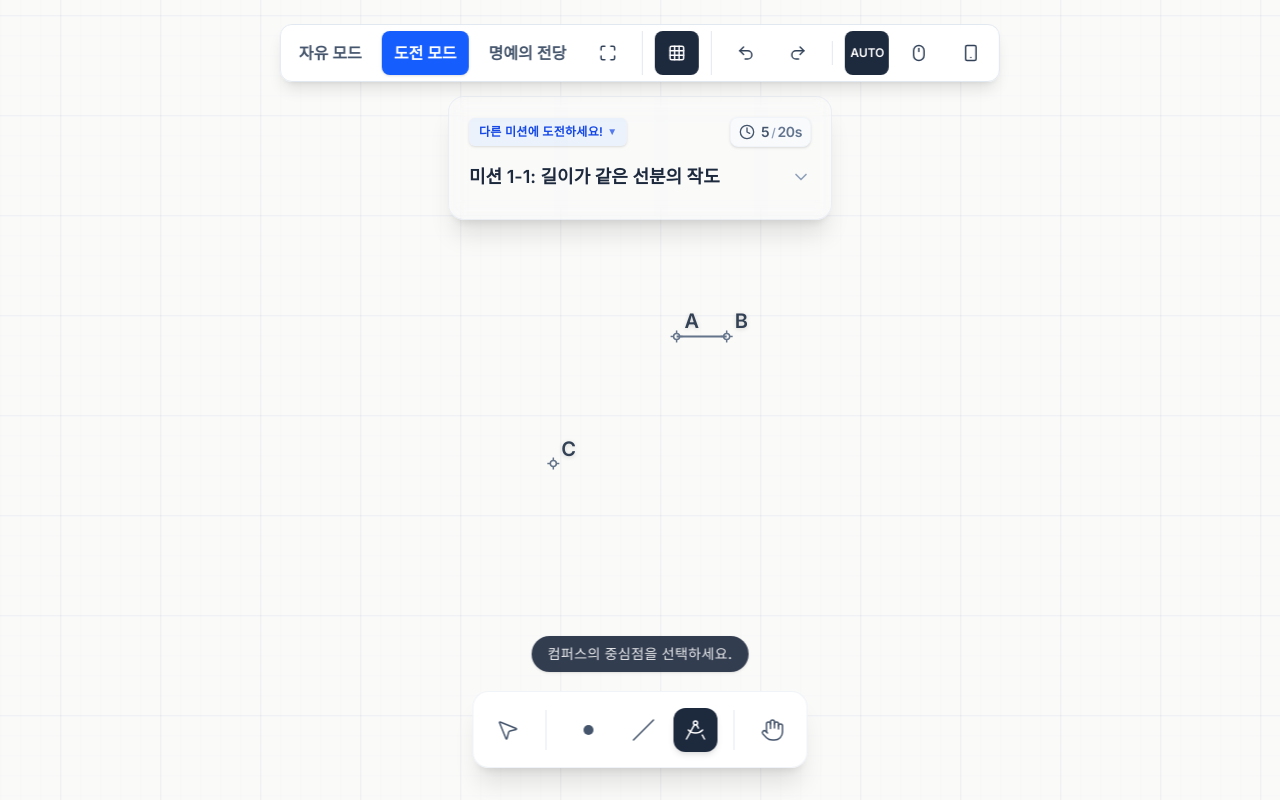
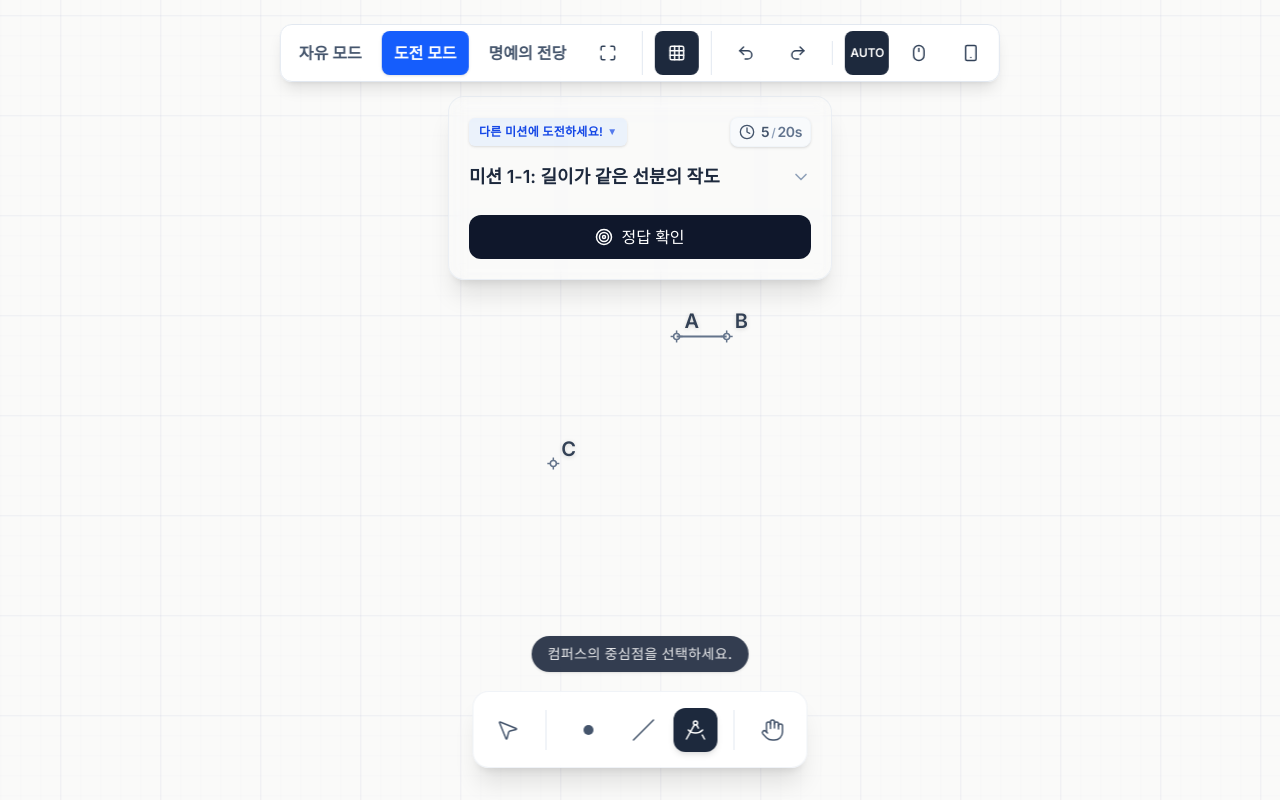
Before and after one commit to juriof-hash/Construction, a React (Vite) app: page / in a window 1280 px wide. Built offline with nearby package versions, Linux system fonts and the light colour scheme.

Commit message:
refactor(ui): update challenge mode score submission UI
Simplify the challenge UI logic and improve input handling for the Hall of Fame submission process.

```diff
--- a/src/components/ChallengeModeUI.tsx
+++ b/src/components/ChallengeModeUI.tsx
@@ -290,6 +290,11 @@ export const ChallengeModeUI: React.FC = () => {
               </div>
             </div>
 
+          </motion.div>
+        )}
+      </AnimatePresence>
+
+      <div className="mt-2">
         {state.status !== "success" ? (
           <button
             onClick={handleCheck}
@@ -347,9 +352,7 @@ export const ChallengeModeUI: React.FC = () => {
           </div>
         )}
         <FeedbackPanel result={state.lastResult} />
-          </motion.div>
-        )}
-      </AnimatePresence>
+      </div>
     </motion.div>
   );
 };
```
Lines whose indentation alone changed are shown as unchanged.
